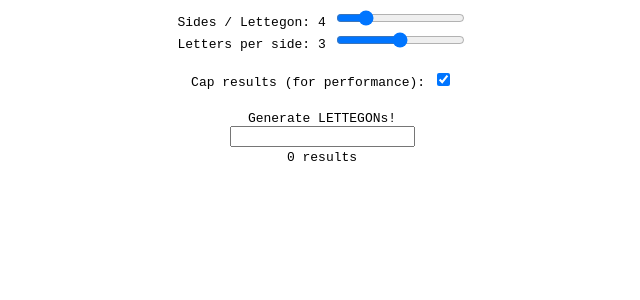
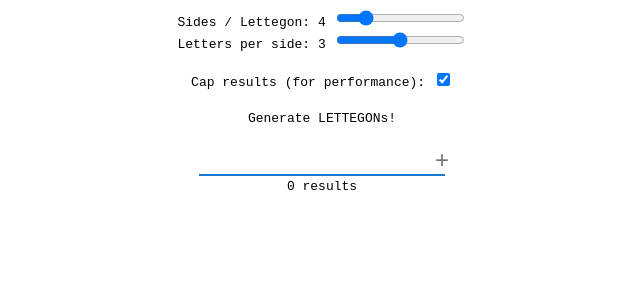
Before and after one commit to hoshmn/lettegon, a React (Create React App) app: page / in a window 1280 px wide. Shown: the top 300 px of the page, without its empty margins (318-958 px from the left). Built offline with nearby package versions, Linux system fonts and the light colour scheme.

Commit message:
add word adding fxn

```diff
--- a/src/App.jsx
+++ b/src/App.jsx
@@ -3,16 +3,19 @@ import createBoards from "./createBoards";
 import Lettegon from "./Lettegon";
 import Modal from "@mui/material/Modal";
 import "./styles.css";
+import { IconButton, Input, InputAdornment, TextField } from "@mui/material";
 // import _ from "lodash";
 
 const sideTruncCap = 6;
 const forceTruncateTitle = `results automatically capped for Lettegons with ${sideTruncCap} or more sides`;
 
 export default function App() {
+  const [mode, setMode] = React.useState("generate"); // "selection", "edit"
   const [letters, setLetters] = React.useState(
     // "ABCDEFGHIJKL"
     ""
   );
+  const [words, setWords] = React.useState([]);
   const [sideCount, setSideCount] = React.useState(4);
   const [sideSize, setSideSize] = React.useState(3);
   const [truncate, setTruncate] = React.useState(true);
@@ -21,15 +24,23 @@ export default function App() {
     null
   );
 
+  const textInputRef = React.createRef();
+
   const forceTruncate = sideCount >= sideTruncCap;
 
+  const allLetters = [...words, letters]
+    .map((w, i) => (i ? w.slice(1) : w))
+    .join("");
+  // console.log(letters, "allLetters", allLetters);
   const { lettegons, resultFraction } = createBoards({
-    letters,
+    letters: allLetters,
     sideCount,
     sideSize,
     truncate: truncate || forceTruncate,
   });
   const truncated = resultFraction < 1;
+  const completed = lettegons.length && lettegons[0].complete;
+  console.log("?+", completed)
 
   // const uns = _.uniqBy(lettegons, "id");
   // console.log("* ", lettegons, truncated);
@@ -53,6 +64,32 @@ The following represent as little as ${
         <br />
       </code>
     );
+  };
+
+  const addWord = () => {
+    const isWordValid = letters.length > 2;
+    if (!isWordValid) return null;
+
+    setWords([...words, letters]);
+    setLetters(letters.slice(-1));
+    textInputRef.current.focus();
+  };
+
+  const handleKeyPress = (e) => {
+    if (e.code.toLowerCase() === "enter") addWord();
+  };
+
+  const updateLetters = (e) => {
+    let newLetters = e.target.value.toUpperCase().replace(/[^A-Z]/g, "");
+    if (!newLetters && words.length) {
+      newLetters = words[words.length - 1];
+      const newWords = words.slice(0, -1);
+      setWords(newWords);
+    } else if (letters.length && !newLetters.startsWith(letters[0])) {
+      // prevent tampering with first letter through selection overwrite
+      return;
+    }
+    setLetters(newLetters);
   };
 
   return (
@@ -102,11 +139,35 @@ The following represent as little as ${
       <br />
       <code>Generate LETTEGONs!</code>
       <br />
-      <input
+      {words.join(", ")}
+      <br />
+      {/* <input
         onChange={(e) =>
           setLetters(e.target.value.toUpperCase().replace(/[^A-Z]/g, ""))
         }
+      /> */}
+      <TextField
+        inputRef={textInputRef}
+        autoFocus={true}
+        variant="standard"
+        value={letters}
+        onChange={updateLetters}
+        onKeyPress={handleKeyPress}
+        InputProps={{
+          endAdornment: (
+            <InputAdornment position="end">
+              <IconButton
+                aria-label="add word"
+                onClick={addWord}
+                edge="end"
+              >
+                {completed ? "✓" : "+"}
+              </IconButton>
+            </InputAdornment>
+          ),
+        }}
       />
+
       <br />
       {getResultsCount()}
       {/* {!selectedLettegon ? ( */}
@@ -122,7 +183,7 @@ The following represent as little as ${
           <Lettegon
             key={id}
             setSelectedLettegon={setSelectedLettegon}
-            letters={letters}
+            letters={allLetters}
             sideCount={sideCount}
             sideSize={sideSize}
             id={id}
@@ -149,7 +210,7 @@ The following represent as little as ${
           <Lettegon
             // setSelectedLettegon={setSelectedLettegon}
             editMode={true}
-            letters={letters}
+            letters={allLetters}
             sideCount={sideCount}
             sideSize={sideSize}
             id={selectedLettegon}
```
